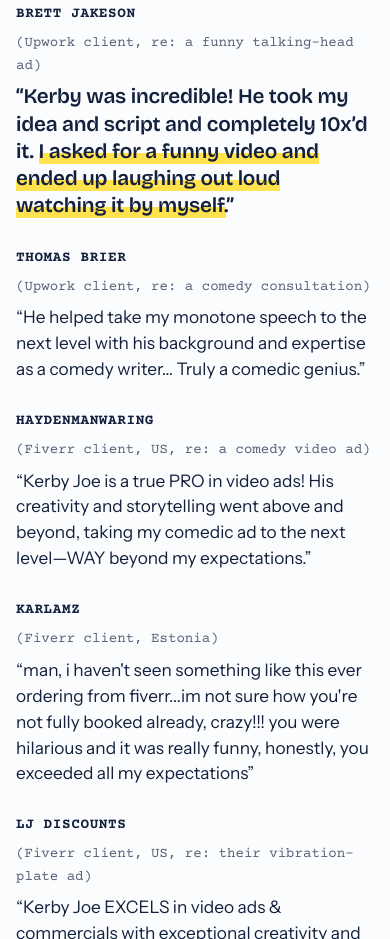
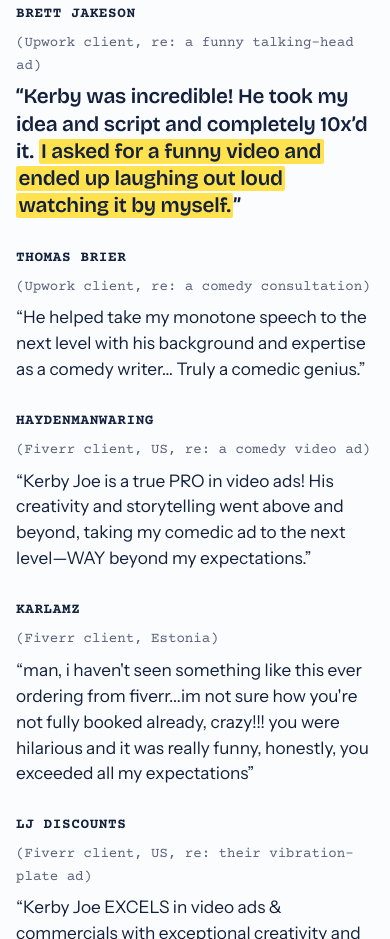
Before and after one commit to KJGcomedy/kjgcomedy-site, a plain HTML site: page index.html in a window 390 px wide. Shown: the part 2937-3876 px from the top of the page. Drawn offline with nearby package versions, Linux system fonts and the light colour scheme.

Commit message:
Full-height highlight on lead review quote

```diff
--- a/index.html
+++ b/index.html
@@ -240,7 +240,7 @@ footer a:hover { color: var(--ink); text-decoration: underline; }
 }
 
 /* Client reviews, set as screenplay dialogue */
-.quotes{display:grid;grid-template-columns:repeat(2,minmax(0,1fr));gap:28px 40px;margin:0;padding:0;list-style:none}.quotes li{display:grid;gap:6px;align-content:start}.quotes .lead{grid-column:1/-1}.quotes .cue{font-family:var(--script);font-weight:700;font-size:.9rem;letter-spacing:.04em;margin:0}.quotes .paren{font-family:var(--script);color:var(--muted);font-size:.88rem;margin:0}.quotes blockquote{margin:0;font-size:1.08rem;line-height:1.5}.quotes .lead blockquote{font-family:var(--display);font-weight:600;font-size:clamp(1.3rem,2.6vw,1.75rem);line-height:1.3;letter-spacing:-.01em}.quotes .lead mark{background:linear-gradient(transparent 55%,var(--hl) 55%);color:inherit}@media (max-width:680px){.quotes{grid-template-columns:minmax(0,1fr)}}
+.quotes{display:grid;grid-template-columns:repeat(2,minmax(0,1fr));gap:28px 40px;margin:0;padding:0;list-style:none}.quotes li{display:grid;gap:6px;align-content:start}.quotes .lead{grid-column:1/-1}.quotes .cue{font-family:var(--script);font-weight:700;font-size:.9rem;letter-spacing:.04em;margin:0}.quotes .paren{font-family:var(--script);color:var(--muted);font-size:.88rem;margin:0}.quotes blockquote{margin:0;font-size:1.08rem;line-height:1.5}.quotes .lead blockquote{font-family:var(--display);font-weight:600;font-size:clamp(1.3rem,2.6vw,1.75rem);line-height:1.3;letter-spacing:-.01em}.quotes .lead mark{background:var(--hl);color:var(--hl-ink);padding:0 .12em;border-radius:2px;-webkit-box-decoration-break:clone;box-decoration-break:clone}@media (max-width:680px){.quotes{grid-template-columns:minmax(0,1fr)}}
 </style>
 <meta property="og:title" content="KJG Comedy: Funny Video Ads for Brands, Apps and SaaS">
 <meta property="og:description" content="Comedy video ads written and performed by a Groundlings-trained actor. Packages from $295.">
```
